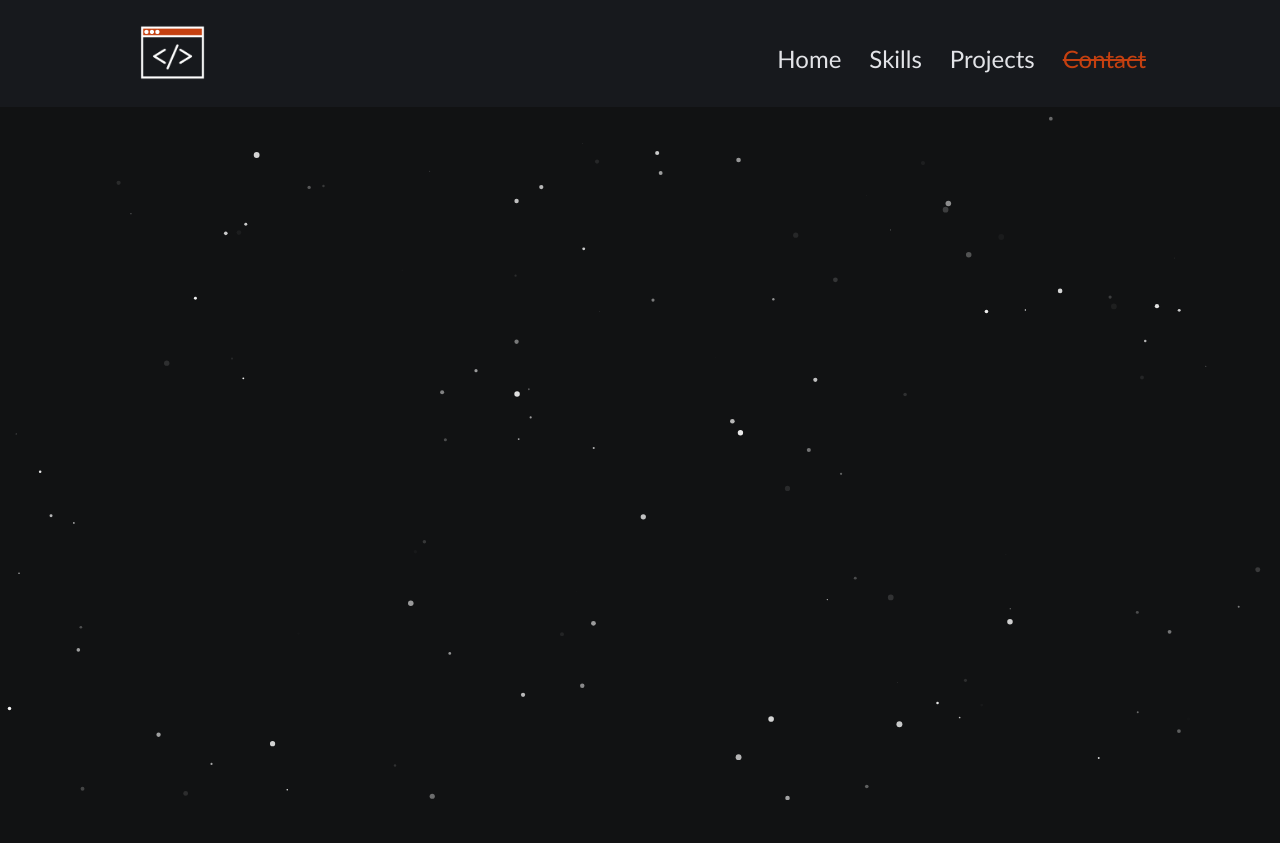
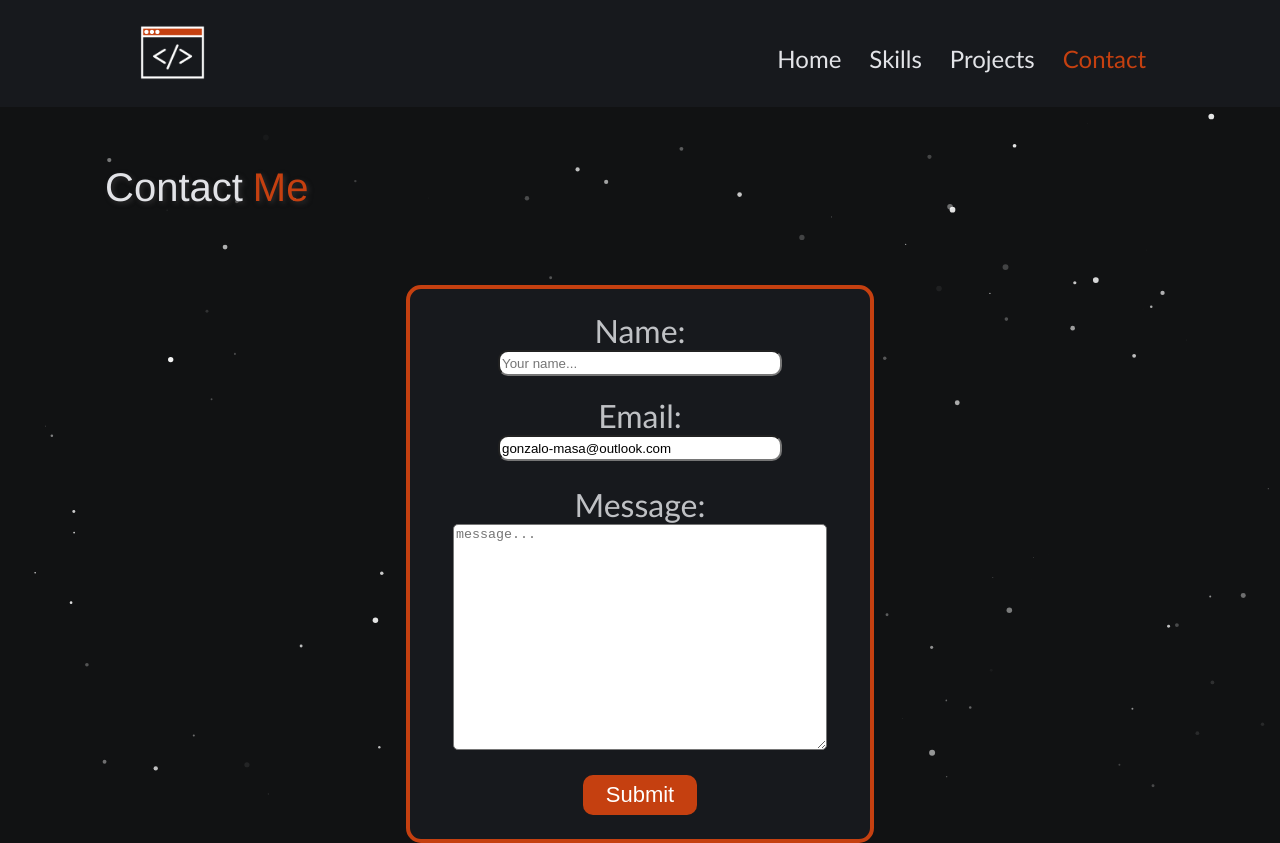
Before and after one commit to gonzalo00913/Portfolio-React, a React (Create React App) app: page /contact in a window 1280 px wide. Before the commit the page ends 800 px from the top, so only its background shows below. Built offline with nearby package versions, Linux system fonts and the light colour scheme; a web font is replaced by a local one.

Commit message:
agregando contacto y CV

```diff
--- a/package.json
+++ b/package.json
@@ -3,9 +3,11 @@
   "version": "0.1.0",
   "private": true,
   "dependencies": {
+    "@emailjs/browser": "^3.11.0",
     "@testing-library/jest-dom": "^5.16.5",
     "@testing-library/react": "^13.4.0",
     "@testing-library/user-event": "^13.5.0",
+    "emailjs-com": "^3.2.0",
     "icons-react": "^3.7.1",
     "react": "^18.2.0",
     "react-dom": "^18.2.0",
--- a/src/App.js
+++ b/src/App.js
@@ -4,7 +4,7 @@ import Habilidades from './componentes/Habilidades/Habilidades';
 import Proyectos from './componentes/Proyectos/Proyectos';
 import Inicio from './componentes/Inicio/Inicio';
 import Home from './componentes/home/home';
-import Contacto from './componentes/Contacto/Contacto';
+import Contact from './componentes/Contacto/Contacto';
 import { Route, Routes } from "react-router-dom";
 
 function App() {
@@ -16,7 +16,7 @@ function App() {
         <Route path="/habilidades" element={<Habilidades />}/>
         <Route path="/proyectos" element={<Proyectos />} />
         <Route path="/home" element={<Home />} />
-        <Route path="/contacto" element={<Contacto />} />
+        <Route path="/contact" element={<Contact />} />
       </Routes>
     </div>
   );
--- a/src/componentes/Contacto/Contacto.jsx
+++ b/src/componentes/Contacto/Contacto.jsx
@@ -1,14 +1,61 @@
 import "../Contacto/styleContacto.css";
 import React from "react";
+import { useState } from 'react';
+import emailjs from 'emailjs-com';
 
-const Contacto = () =>{
-    return(
-        <div>
-            <p className="loader" >
-in progress</p>
 
-        </div>
-    )
-}
+const Contact= () => {
+  const [name, setName] = useState('');
+  const [email, setEmail] = useState('gonzalo-masa@outlook.com');
+  const [message, setMessage] = useState('');
 
-export default Contacto;
+   const handleSubmit = (e) => {
+    e.preventDefault();
+
+    // Configura tus credenciales de EmailJS
+    emailjs.sendForm('service_2is28rb', 'template_k6zej7q', e.target, 'd_vq503pTgx_-I6Ol')
+      .then((result) => {
+        console.log(result.text);
+        // Limpia los campos del formulario después de enviar el mensaje
+        setName('');
+        setEmail('');
+        setMessage('');
+      }, (error) => {
+        console.log(error.text);
+      });
+  };
+
+  return (
+    <div className="container-form">
+         <div className="titulos-de-secciones">
+        <span>Contact</span>
+        <span className="texto-1">Me</span>
+      </div>
+
+    <form className="contenedor-email" onSubmit={handleSubmit}>
+        <div className="container-neb">
+      <div className="container-name">
+        <label htmlFor="name">Name:</label>
+        <input placeholder="Your name..."  type="text" id="name" name="name" value={name} onChange={(e) => setName(e.target.value)} />
+      </div>
+      <div className="container-email">
+        <label htmlFor="email" >Email:</label>
+        <input type="email" id="email" name="email" value={email} onChange={(e) => setEmail(e.target.value)} />
+      </div>
+      <div  className="container-mensaje">
+        <label htmlFor="message">Message:</label>
+        <textarea placeholder="message..." className="textarea" id="message" name="message" value={message} onChange={(e) => setMessage(e.target.value)}></textarea>
+      </div>
+      <button className="buton" type="submit">Submit</button>
+      </div>
+    </form>
+
+
+    </div>
+  );
+};
+
+
+
+
+export default Contact;
--- a/src/componentes/Contacto/styleContacto.css
+++ b/src/componentes/Contacto/styleContacto.css
@@ -96,3 +96,88 @@
   }
 
 }
+
+.contenedor-email{
+
+  margin-top: 70px;
+}
+
+.container-neb{
+  display: flex;
+  flex-direction: column;
+  width: 460px;
+  height: 550px;
+  margin: auto;
+  border-radius: 15px;
+  border: 4px solid rgb(197, 64, 16);
+  background-color: #17191d;;
+}
+
+.container-name{
+  display: flex;
+  flex-direction: column;
+  font-size: 32px;
+  margin-top: 22px;
+
+}
+.container-email{
+  display: flex;
+  flex-direction: column;
+  font-size: 32px;
+  margin-top:20px ;
+}
+
+.container-mensaje{
+  display: flex;
+  flex-direction: column;
+  font-size: 32px;
+  margin-top:24px ;
+}
+
+.textarea{
+  height: 220px;
+  margin: 14px;
+  border-radius: 5px;
+  width: 80%;
+  margin: auto;
+}
+input{
+  margin: auto;
+ /*  width: 16.2rem; */
+  width: 60%;
+  border-radius: 10px;
+  height: 20px;
+
+}
+
+.buton{
+  width: 7.1rem;
+  margin: auto;
+  background-color:rgb(197, 64, 16) ;
+  color:white;
+  border: none;
+  border-radius: 10px;
+  height: 40px;
+  font-size: 22px;
+
+}
+
+
+
+
+
+.container-neb {
+  animation: fade-in 1s ease-in;
+
+}
+
+@keyframes fade-in {
+  from {
+    opacity: 0;
+    transform: translateY(20px);
+  }
+  to {
+    opacity: 1;
+    transform: translateY(0);
+  }
+}
--- a/src/componentes/Habilidades/Habilidades.jsx
+++ b/src/componentes/Habilidades/Habilidades.jsx
@@ -9,8 +9,8 @@ import logoSQL from "../img/Logos/sql.png";
 import logoBootstrap from "../img/Logos/bootstrap.png";
 import logoSass from "../img/Logos/sass.png";
 import logoPostgresql from "../img/Logos/postgresql.png";
-import Redes from "../Redes/Redes";
 
+import CV from '../assets/CV-GonzaloMasa.pdf';
 import "../Habilidades/styleHabilidades.css";
 
 
@@ -44,12 +44,16 @@ const Habilidades = () => {
           Basic knowledge in back-end application development
           using Express and SQL databases like PostgreSQL. he used
           Git for version control on my projects and I'm
-          continually learning and improving my skills."{" "}
+          continually learning and improving my skills." <br />
+          <button className="cv-download">
+   <a href={CV} download="mi-cv.pdf">Descargar CV</a>
+  </button>
         </p>
 
       </div>
 
     </div>
+
   );
 };
 
--- a/src/componentes/Habilidades/styleHabilidades.css
+++ b/src/componentes/Habilidades/styleHabilidades.css
@@ -213,115 +213,12 @@ span {
   }
 
 
-
-
-
-
-
-
-
-
-
-
-
-
-  /* @media (max-width: 600px) {
-    .container-logos {
-      background-color: #17191d;
-      width: 70%;
-      margin: 8% 0px 0px 15%;
-      border-radius: 20px;
-      border: 4px solid rgb(197, 64, 16) ;
+  .cv-download{
+    background-color:  rgb(197, 64, 16);
+    width: 150px;
+    border-radius: 10px;
+    height: 40px;
+    margin: auto;
+    margin-top: 40px;
+    font-size: 20px;
     }
-    .logo-habilidades {
-      width: 15%;
-      margin: 15px;
-      padding: 10px;
-      transition: all 0.2s ease;
-    }
-
-    .logo-habilidades:hover{
-        transform: scale(1.2);
-    }
-
-    .container-todo {
-      display: flex;
-
-    }
-
-    .parrafo-habilidades {
-      width:80%;
-      margin-top: 20px;
-      text-align: center;
-      margin-left: 12%;
-      font-size: 18px;
-      text-shadow: 4px 4px 8px #282828;
-    }
-    .container-todo {
-      display: flex;
-      flex-direction: column;
-    }
-
-    .titulos-de-secciones {
-      display: flex;
-      justify-content: left;
-      font-family: "Franklin Gothic Medium", "Arial Narrow", Arial, sans-serif;
-      padding-top: 120px;
-      margin-left: 20px;
-      font-size: 28px;
-      color: #e2e3e7;
-      text-shadow: 2px 2px 5px rgba(77, 76, 75, 0.5);
-    }
-
-  }
-
-  @media screen and (min-width: 601px) and (max-width: 800px) {
-    .container-logos {
-      background-color: #17191d;
-      width: 75%;
-      margin: 8% 0px 0px 15%;
-      border-radius: 20px;
-      border: 4px solid rgb(197, 64, 16) ;
-    }
-    .logo-habilidades {
-      width: 15%;
-      margin: 15px;
-      padding: 10px;
-      transition: all 0.2s ease;
-    }
-
-    .logo-habilidades:hover{
-        transform: scale(1.2);
-    }
-
-    .container-todo {
-      display: flex;
-
-    }
-
-    .parrafo-habilidades {
-      width:80%;
-      margin-top: 20px;
-      text-align: center;
-      margin-left: 12%;
-      font-size: 18px;
-      text-shadow: 4px 4px 8px #282828;
-    }
-    .container-todo {
-      display: flex;
-      flex-direction: column;
-    }
-
-    .titulos-de-secciones {
-      display: flex;
-      justify-content: left;
-      font-family: "Franklin Gothic Medium", "Arial Narrow", Arial, sans-serif;
-      padding-top: 120px;
-      margin-left: 20px;
-      font-size: 28px;
-      color: #e2e3e7;
-      text-shadow: 2px 2px 5px rgba(77, 76, 75, 0.5);
-    }
-
-
-  } */
--- a/src/componentes/Inicio/Inicio.jsx
+++ b/src/componentes/Inicio/Inicio.jsx
@@ -2,6 +2,7 @@ import "../Inicio/style.css";
 import img from "../img/me.png";
 import React from "react";
 import Redes from "../Redes/Redes";
+
 
 const Inicio = () => {
   return (
@@ -18,10 +19,14 @@ const Inicio = () => {
           what I do.<strong>  My goal is to apply my acquired skills and knowledge up to now,
             contribute to the success of the company and achieve ambitious goals
             in the future.
-          </strong>
+          </strong> <br />
+
         </p>
+
       </div>
+
       <Redes />
+
     </div>
   );
 };
--- a/src/componentes/Nav/Nav.jsx
+++ b/src/componentes/Nav/Nav.jsx
@@ -24,9 +24,10 @@ const Nav = () => {
         <NavLink className="link" to="/proyectos">
           Projects
         </NavLink>
-        <NavLink className="link contacto" style={{ textDecoration: 'line-through' }}to="/contacto">
+        <NavLink className="link contacto" to="/contact">
           Contact
         </NavLink>
+
         </div>
 
     </nav>
```
Also changed, not shown: src/componentes/Inicio/style.css (+0 -105 lines), 2 other files (tests, documents, lock files or other folders).
